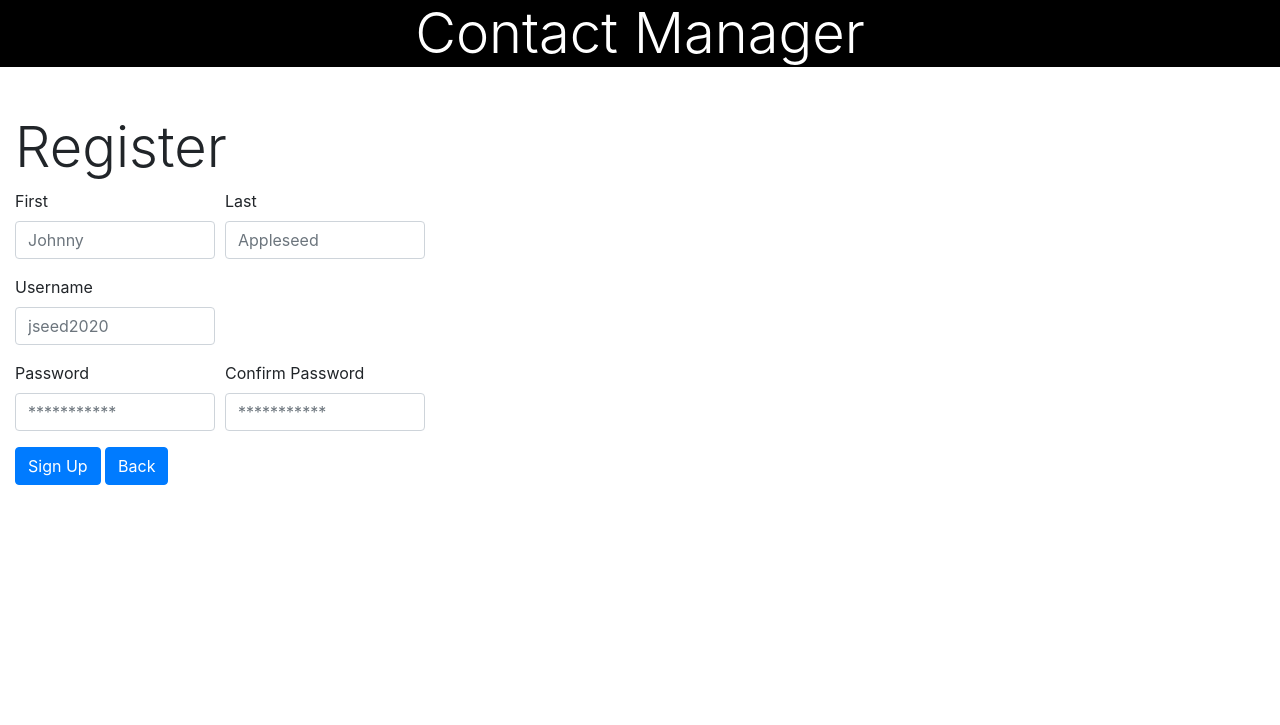
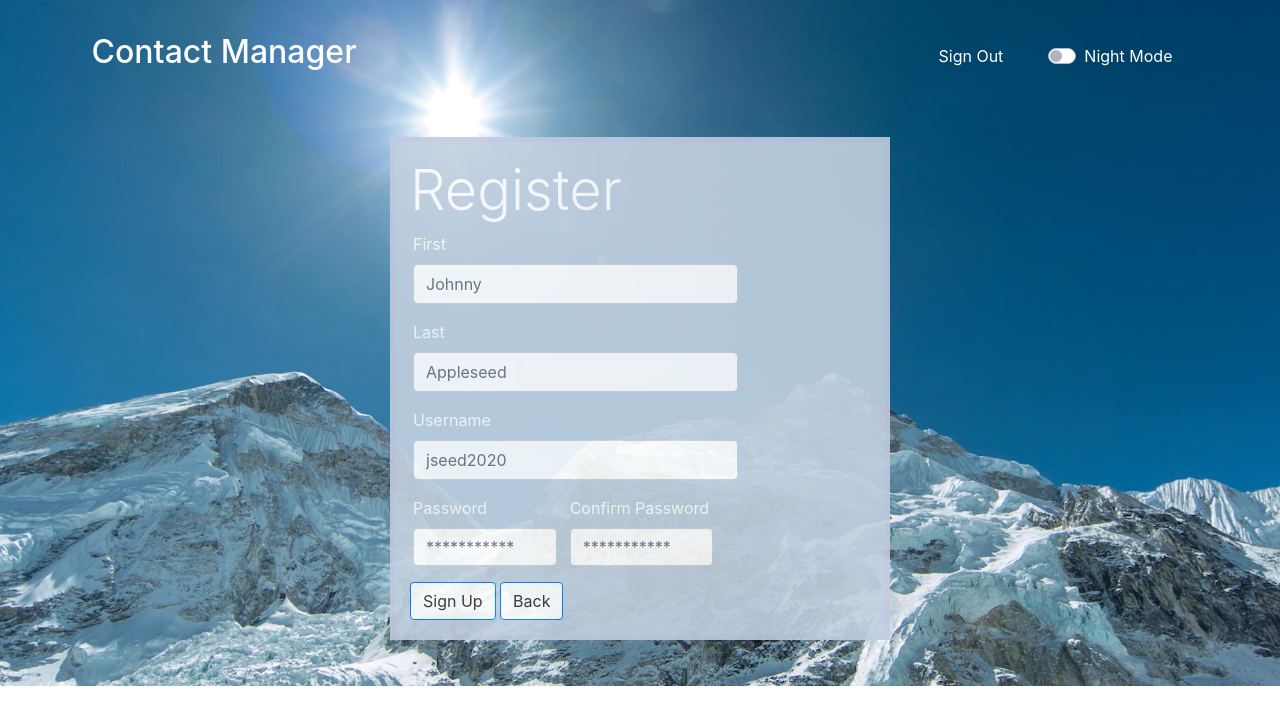
Before and after one commit to ryandelvecchio/cop4331-small-project, a PHP site: page /html/register.html in a window 1280 px wide. Shown: the top 725 px of the page. Run offline with PHP 8.4, Linux system fonts and the light colour scheme.

Commit message:
Register page tweaks

```diff
--- a/css/dark-mode.css
+++ b/css/dark-mode.css
@@ -1,6 +1,6 @@
 
 body {
-    background-image: url("../images/mtn.jpg");
+    background-image: url("../images/day-mode-frontpage.png");
     background-repeat: no-repeat;
     background-size: cover;
     position: relative;
@@ -64,9 +64,9 @@ div.regContainer
 div.regTransbox
 {
   position: relative;
-  margin: 15px;
-  padding: 5px;
-  width: 600px;
+  margin: 1px;
+  padding: 15px;
+  width: 500px;
   background-color: #c2d1e0;
   border: 5px solid #c2cae0;
   opacity: 0.9;
@@ -140,7 +140,7 @@ input[type=text]
 */
 [data-theme="dark"] {
   background-color: #222 !important;
-  background-image: url("../images/dkmtn.jpg");
+  background-image: url("../images/night-mode-frontpage.png");
 }
 
 [data-theme="dark"] .bg-light {
@@ -158,7 +158,7 @@ input[type=text]
   color: #333 !important;
 }
 [data-theme="dark"] h2 {
-  color: #333 !important;
+  color: #aaa !important;
 }
 [data-theme="dark"] p {
   color: #333 !important;
@@ -176,9 +176,9 @@ input[type=text]
 [data-theme="dark"] div.regTransbox
 {
   position: relative;
-  margin: 15px;
-  padding: 5px;
-  width: 600px;
+  margin: 1px;
+  padding: 15px;
+  width: 500px;
   background-color: #8a99a8;
   border: 5px solid #c2cae0;
   opacity: 0.85;
@@ -231,7 +231,10 @@ input[type=text]
   color: #fff;
 }
 [data-theme="dark"] #homeButton {
-  color: #333 !important;
+  color: #aaa !important;
+}
+[data-theme="dark"] #nightMode {
+  color: #aaa !important;
 }
 [data-theme="dark"] #hUsername {
   color: #333 !important;
--- a/html/home.html
+++ b/html/home.html
@@ -34,7 +34,7 @@
         <div class="nav-link">
           <div class="custom-control custom-switch">
             <input type="checkbox" class="custom-control-input" id="darkSwitch" />
-            <label class="custom-control-label" for="darkSwitch">🌓 </label>
+            <label class="custom-control-label" id="nightMode" for="darkSwitch">Night Mode </label>
           </div>
           <script src="../js/dark-mode-switch.min.js"></script>
         </div>
--- a/html/register.html
+++ b/html/register.html
@@ -2,72 +2,87 @@
 <!DOCTYPE html>
 <html>
 <head>
+  <title>Registration</title>
   <meta name="author" content="Group3FrontEnd">
   <meta charset="utf-8">
+  <meta http-equiv="x-ua-compatible" content="ie=edge">
+  <meta property="og:image"
+    content="https://repository-images.githubusercontent.com/194995309/38db8f80-9db7-11e9-998f-43f2a26d9e0b">
   <meta name="viewport" content="width=device-width, initial-scale=1, shrink-to-fit=no">
-  <link href="css/styles.css" rel="stylesheet">
-  <link rel="stylesheet" href="https://stackpath.bootstrapcdn.com/bootstrap/4.5.2/css/bootstrap.min.css"
-  integrity="sha384-JcKb8q3iqJ61gNV9KGb8thSsNjpSL0n8PARn9HuZOnIxN0hoP+VmmDGMN5t9UJ0Z"
+  <meta property="og:title" content="Home">
+  <meta property="og:description" content="User Home Page">
+  <link rel="stylesheet" href="https://stackpath.bootstrapcdn.com/bootstrap/4.5.2/css/bootstrap.min.css" integrity="sha384-JcKb8q3iqJ61gNV9KGb8thSsNjpSL0n8PARn9HuZOnIxN0hoP+VmmDGMN5t9UJ0Z"
   crossorigin="anonymous">
+  <link rel="stylesheet" href="../css/dark-mode.css">
 </head>
 
-<body>
+<body style="body">
 
-  <h1 id=title class=display-4>Contact Manager</h1>
+  <div class="container d-flex p-3 mx-auto flex-column">
+    <header class="mb-auto">
+      <nav>
+        <h2 id="pageTitle">Contact Manager</h2>
+        <a class="nav-link active" id="homeButton" href="../index.html">Sign Out</a>
+        <div class="nav-link">
+          <div class="custom-control custom-switch">
+            <input type="checkbox" class="custom-control-input" id="darkSwitch" />
+            <label class="custom-control-label" for="darkSwitch" id="nightMode">Night Mode </label>
+          </div>
+          <script src="../js/dark-mode-switch.min.js"></script>
+        </div>
+      </nav>
+    </header>
+  </div>
   <br>
 
-  <div style = "max-width: 1400px; margin: 1; padding: 15px">
+  <div class="regContainer">
+    <div class="regTransbox">
 
       <h1 class="display-4">Register</h1>
-
 
       <form role="form" action="register.php" method="post">
         <!-- First and Last Name Row -->
         <div class="form-row">
-        <div class="form-group col-md-2">
+          <div class="form-group col-md-4 pl-2">
             <label for="inputFirstName">First</label>
-          <input type="text" class="form-control" name="inputFirstName" required placeholder="Johnny">
-          <span class="text-danger"><?php if (isset($lastname_error)) echo $lastname_error; ?></span>
+            <input type="text" class="form-control" name="inputFirstName" placeholder="Johnny">
           </div>
-        <div class="form-group col-md-2">
+        </div>
+        <div class="form-row">
+          <div class="form-group col-md-4 pl-2">
             <label for="inputLastName">Last</label>
-          <input type="text" class="form-control" name="inputLastName" required placeholder="Appleseed">
-          <span class="text-danger"><?php if (isset($firstname_error)) echo $firstname_error; ?></span>
+            <input type="text" class="form-control" name="inputLastName" placeholder="Appleseed">
           </div>
         </div>
 
         <!-- Username Row -->
         <div class="form-row">
-        <div class="form-group col-md-2">
+          <div class="form-group col-md-4 pl-2">
             <label for="inputUsername">Username</label>
-          <input type="text" class="form-control" name="inputUsername" required placeholder="jseed2020">
-          <span class="text-danger"><?php if (isset($username_error)) echo $username_error; ?></span>
+            <input type="text" class="form-control" name="inputUsername" placeholder="jseed2020">
           </div>
         </div>
 
         <!-- Password and Confirm Password Row -->
         <div class="form-row">
-        <div class="form-group col-md-2">
+          <div class="form-group col-md-4 pl-2">
             <label for="inputPassword">Password</label>
-          <input type="password" class="form-control" name="inputPassword" required placeholder="***********">
-          <span class="text-danger"><?php if (isset($password_error)) echo $password_error; ?></span>
+            <input type="password" class="form-control" name="inputPassword" placeholder="***********">
           </div>
-        <div class="form-group col-md-2">
+          <div class="form-group col-md-4 pl-2">
             <label for="inputPassword">Confirm Password</label>
-          <input type="password" class="form-control" name="inputCPassword" required placeholder="***********">
-          <span class="text-danger"><?php if (isset($cpassword_error)) echo $cpassword_error; ?></span>
+            <input type="password" class="form-control" name="inputCPassword" placeholder="***********">
           </div>
         </div>
 
-      <button type="submit" name="signup" class="btn btn-primary" onclick="doRegister()">Sign Up</button>
-
-      <button type="button" class="btn btn-primary">
+        <button type="submit" name="signup" class="btn btn-primary" id="button" onclick="doRegister()">Sign Up</button>
+        <button type="button" class="btn btn-primary" id="button">
           <a href="index.html" style="color:inherit">Back</a>
         </button>
       </form>
-    <span class="text-success"><?php if (isset($successmsg)) { echo $successmsg; } ?></span>
-    <span class="text-danger"><?php if (isset($errormsg)) { echo $errormsg; } ?></span>
     </div>
+  </div>
+
 
   <script>
 
```
Also changed, not shown: images/day-mode-frontpage.png (added), images/night-mode-frontpage.png (added). Lines whose indentation alone changed are shown as unchanged.
